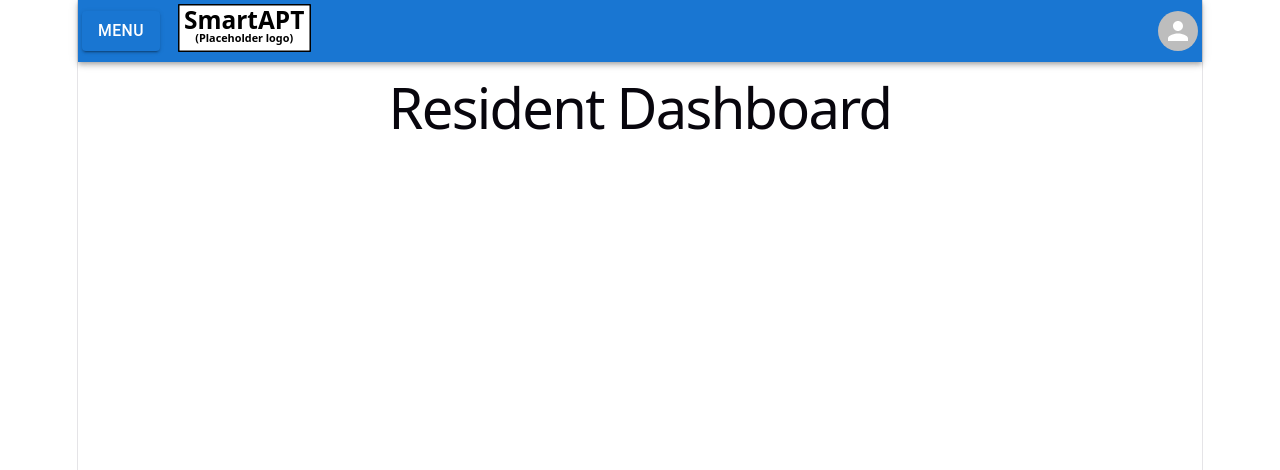
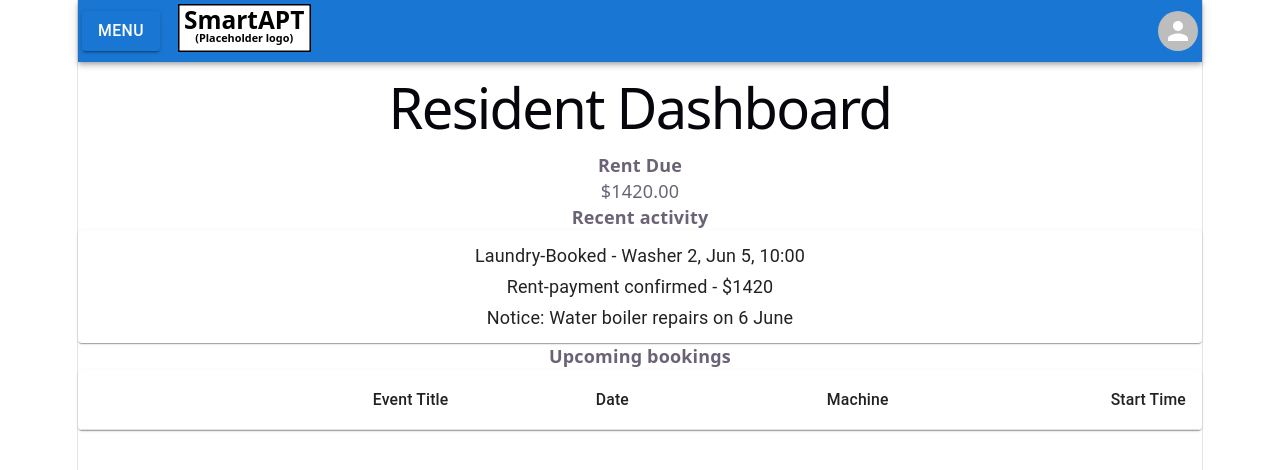
Before and after one commit to SevereWXJames/dormitory-managment-project, a React (Vite) app in the folder frontend/: page /dashboard in a window 1280 px wide. Shown: the top 470 px of the page. Built offline with nearby package versions, Linux system fonts and the light colour scheme.

Commit message:
Hardcoded dashboard

```diff
--- a/frontend/src/components/residents/laundryBookings/bookingHistory/UserBookings.tsx
+++ b/frontend/src/components/residents/laundryBookings/bookingHistory/UserBookings.tsx
@@ -5,10 +5,6 @@ import type {Booking} from "../../../../types/residents/types.tsx";
 import {getBookingsByUser} from "../../../../context/residents/bookingsSlice.ts";
 
 export function RecentBookings() {
-    // const rows: bookingData[] = [{
-    //     event_title: 'Washing hoodie',
-    //     start_time: '11:00', end_time: '12:00', date: '06/17/26', machine_num: 1
-    // }];
     const user = useSelector(getUsername);
     const rows: Booking[] = useSelector(getBookingsByUser(user))
     return (
--- a/frontend/src/pages/common/residents/dashboard/DashboardPage.tsx
+++ b/frontend/src/pages/common/residents/dashboard/DashboardPage.tsx
@@ -1,5 +1,8 @@
 import type {CommonFrameType} from '../../../../app/types';
 import {CommonFrame} from '../../../../components/common/CommonFrame';
+import {RecentBookings} from "../../../../components/residents/laundryBookings/bookingHistory/UserBookings.tsx";
+import Paper from "@mui/material/Paper";
+import {List, ListItemText} from "@mui/material";
 
 export interface DashboardProps {
     name: string,
@@ -9,12 +12,37 @@ export interface DashboardProps {
     upcoming_bookings: object[],
 }
 
+export function RecentActivity() {
+    return (
+        <div>
+            <Paper style={{maxHeight: 200, overflow: 'auto'}}>
+                <List>
+                    <ListItemText primary="Laundry-Booked - Washer 2, Jun 5, 10:00"/>
+                    <ListItemText primary="Rent-payment confirmed - $1420"/>
+                    <ListItemText primary="Notice: Water boiler repairs on 6 June"/>
+                </List>
+            </Paper>
+        </div>)
+}
+
 export function DashboardPage() {
     return (
         <>
             <CommonFrame commonFrameType="RESIDENT"/>
             <div className="dashboardPage">
                 <h1>Resident Dashboard</h1>
+                <div className={"rent-due"}>
+                    <strong>Rent Due</strong>
+                    <p>$1420.00</p>
+                </div>
+                <div className={"recent-activity"}>
+                    <strong>Recent activity</strong>
+                    <RecentActivity/>
+                </div>
+                <div className={"upcoming-bookings"}>
+                    <strong>Upcoming bookings</strong>
+                    <RecentBookings/>
+                </div>
             </div>
         </>
     )
```
Also changed, not shown: frontend/src/components/residents/laundryBookings/bookingHistory/useBookings.tsx (deleted, +0 -13 lines).
